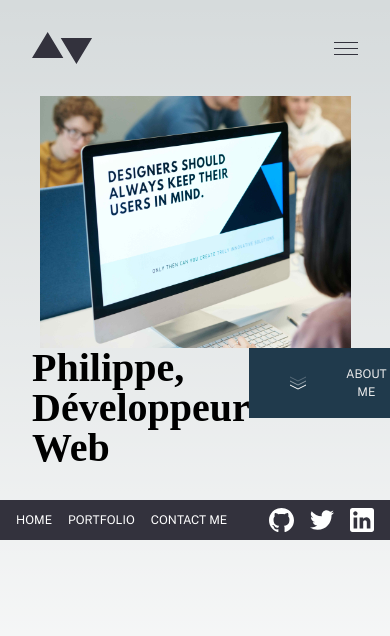
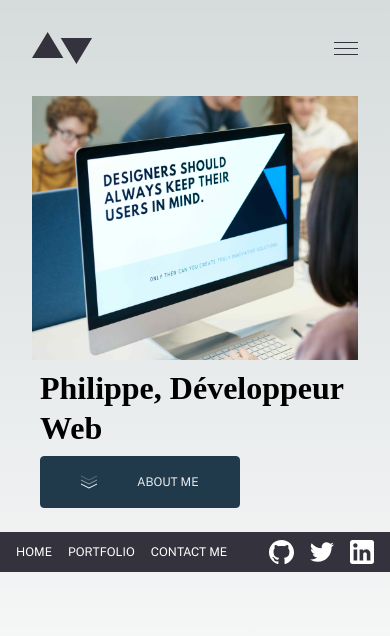
Before and after one commit to MenAllen/MyPortfolio, a Next.js app: page / in a window 390 px wide. Shown: the top 636 px of the page. Built offline with nearby package versions, Linux system fonts and the light colour scheme; a web font is replaced by a local one.

Commit message:
Fixed responsive issue

```diff
--- a/pages/home.tsx
+++ b/pages/home.tsx
@@ -20,8 +20,8 @@ export default function Home() {
 					<Image
 						className="md:hidden w-fill"
 						src="/images/homepage/mobile/image-homepage-hero.jpg"
-						width={311}
-						height={271}
+						width={450}
+						height={380}
 						alt=""
 					/>
 					<Image
@@ -40,13 +40,13 @@ export default function Home() {
 					/>
 				</div>
 
-				<div className="flex justify-between md:bottom-0 md:left-0 md:w-auto md:bg-white md:bg-opacity-50 ">
-					<h1 className="text-lg font-serif font-bold md:py-2 leading-10 mb-2 ">
+				<div className="flex flex-wrap justify-between m-2 md:bottom-0 md:left-0 md:w-auto md:bg-white md:bg-opacity-50 ">
+					<h1 className="text-md md:text-lg font-serif font-bold md:py-2 leading-10 mb-2 ">
 						Philippe, Développeur Web
 					</h1>
 					<Link href="/aboutme">
 						<button
-							className="text-xxs border uppercase text-white py-4 px-10 border-myBlue-700 bg-myBlue-700 hover:bg-myCyan-500 hover:border-myCyan-500 disabled:bg-myGrey-300 disabled:border-myGrey-300 transition-all text-myCyan-500 hover:text-myGrey-100"
+							className="text-xxs border uppercase rounded text-white py-4 px-10 border-myBlue-700 bg-myBlue-700 hover:bg-myCyan-500 hover:border-myCyan-500 disabled:bg-myGrey-300 disabled:border-myGrey-300 transition-all text-myCyan-500 hover:text-myGrey-100"
 							onClick={scrollToAbout}>
 							<div className="flex justify-between items-center w-full">
 								<div className="mr-10 ">
```
